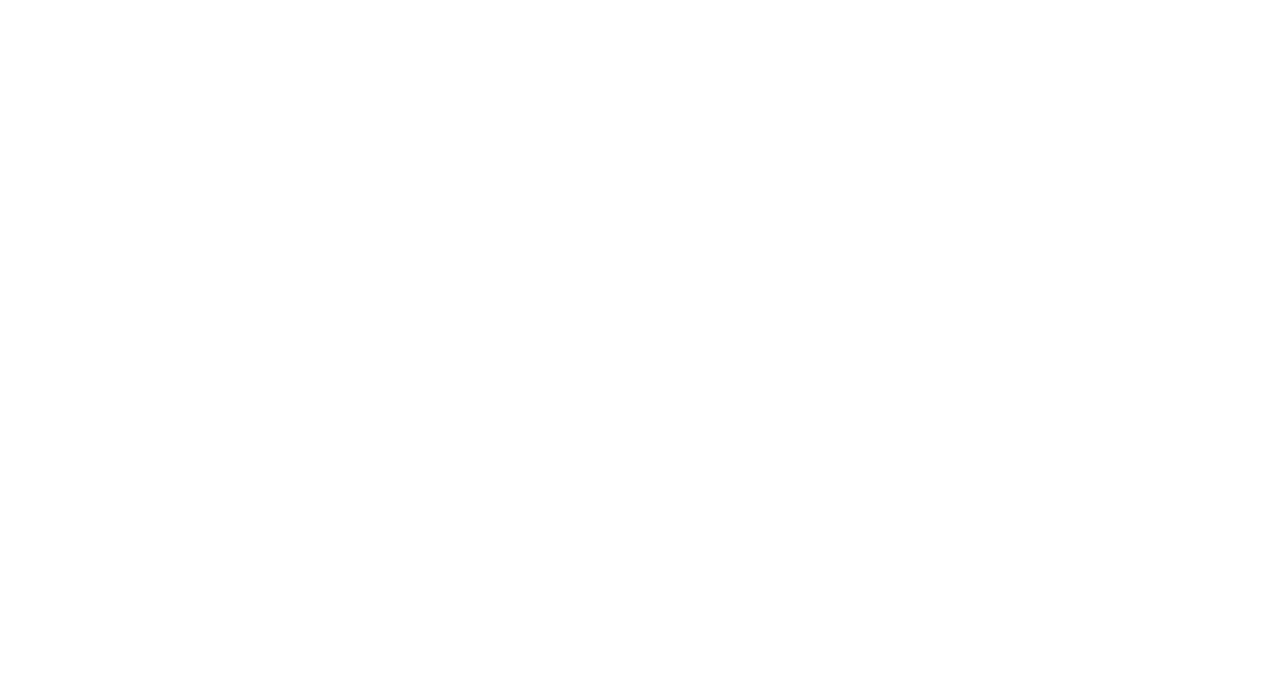
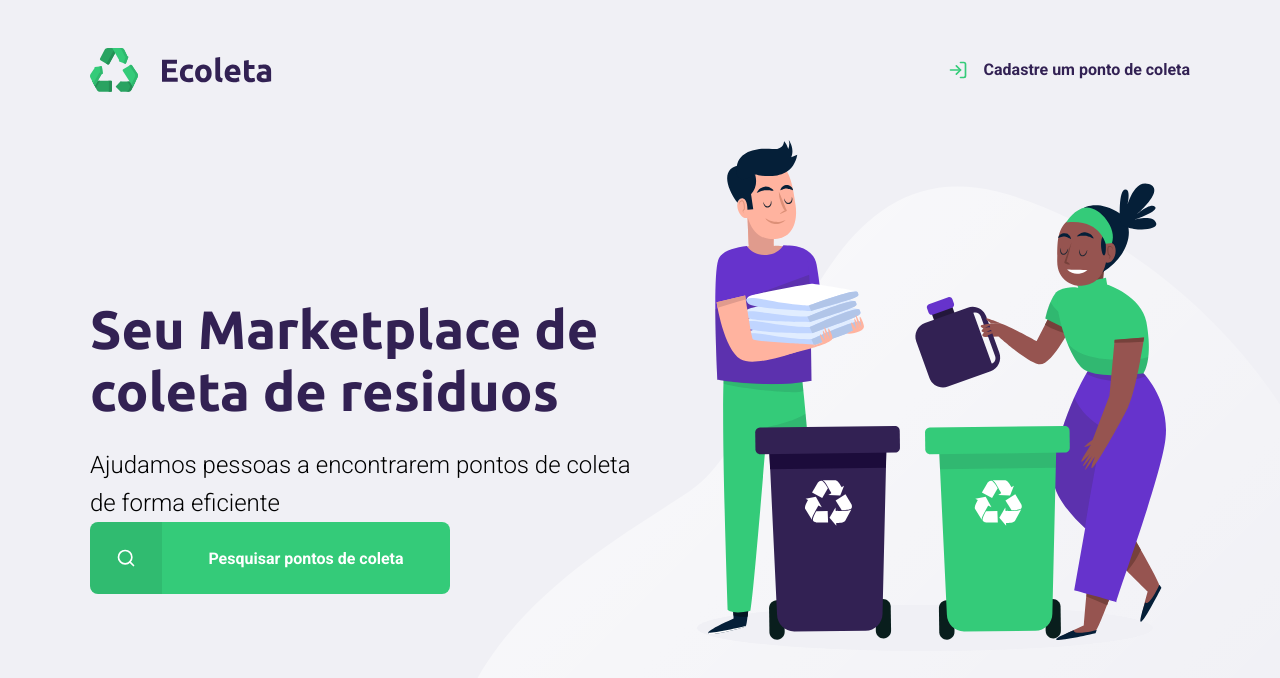
Before and after one commit to GabrielFSSantos/Ecoleta_NLW1_Starter, a plain HTML site: page index.html in a window 1280 px wide. Drawn offline with Linux system fonts and the light colour scheme.

Commit message:
page home style

```diff
--- a/index.html
+++ b/index.html
@@ -1,15 +1,59 @@
 <!DOCTYPE html>
 
-<html lang=br>
+<html lang=pt_br>
+
+<!--
+
+    Hypeetext
+        hiper texto
+
+    Merkup
+        marcação de texto
+
+    Language
+        Linguagem
+
+-->
 
 <head>
+
     <meta charset="UTF-8">
     <meta name="viewport" content="width=device-width, initial-scale=1.0">
-    <title>Document</title>
+    <title>Ecoleta</title>
+
+    <link href="https://fonts.googleapis.com/css2?family=Roboto:wght@300;700&family=Ubuntu:wght@700display=swap" rel="stylesheet">
+    <link rel="stylesheet" href="/styles/main.css">
+
 </head>
 
 <body>
 
+    <div id="page-home">
+
+        <div class="content">
+
+            <header>
+                <img src="/assets/logo.svg" alt="Logomarca">
+                <a href="#">
+                    <span></span>Cadastre um ponto de coleta
+                </a>
+            </header>
+
+            <main>
+                <h1>Seu Marketplace de coleta de residuos</h1>
+
+                <p>Ajudamos pessoas a encontrarem pontos de coleta de forma eficiente</p>
+
+                <a href="#">
+                    <span></span> <strong>Pesquisar pontos de coleta</strong>
+                </a>
+
+            </main>
+
+        </div>
+
+    </div>
+
 </body>
 
 </html>
--- /dev/null
+++ b/styles/main.css
@@ -0,0 +1,150 @@
+:root {
+    --title-color: #322153;
+    --primary-color: #34cb79;
+}
+
+* {
+    margin: 0;
+    padding: 0;
+}
+
+html {
+    font-family: Roboto, sans-serif;
+}
+
+body {
+    background: #f0f0f5;
+    -webkit-font-smoothing: antialiased;
+}
+
+a {
+    text-decoration: none;
+}
+
+h1, h2, h3, h4, h5, h6 {
+    color: var(--title-color);
+    font-family: Ubuntu, sans-serif;
+}
+
+/* BOX MODEL
+Modelo de caixa
+
+Toda caixa tem:
+largura, altura, espaçamento, preenchimentos, posicionamento
+bordas, cor, fundo, maneira que é vista pelo html (display)
+*/
+
+#page-home {
+    height: 100vh;
+    background: url('../assets/home-background.svg') no-repeat;
+    background-position: 35vw bottom;
+}
+
+#page-home .content {
+    width: 90%;
+    max-width: 1100px;
+    height: 100%;
+    margin: 0 auto 0 auto;
+    display: flex;
+    flex-direction: column;
+}
+
+#page-home header {
+    margin-top: 48px;
+    display: flex;
+    align-items: center;
+    justify-content: space-between;
+}
+
+#page-home header a {
+    display: flex;
+    color: var(--title-color);
+    font-weight: 700;
+}
+
+#page-home header a span{
+    margin-right: 16px;
+    background-image: url('../assets/log-in.svg');
+    width: 20px;
+    height: 20px;
+}
+
+#page-home main{
+    max-width: 560px;
+    flex: 1;
+    display: flex;
+    flex-direction: column;
+    justify-content: center;
+}
+
+#page-home main h1{
+    font-size: 54px;
+}
+
+#page-home main p{
+    font-size: 24px;
+    line-height: 38px;
+    margin-top: 24px;
+}
+
+#page-home main a{
+    width: 100%;
+    max-width: 360px;
+    height: 72px;
+    border-radius: 8px;
+    display: flex;
+    align-items: center;
+    background: var(--primary-color);
+    transition: 400ms;
+
+}
+
+#page-home main a:hover{
+    background: #2fb86e;
+}
+
+#page-home main a span{
+    width: 72px;
+    height: 72px;
+    border-top-left-radius: 8px;
+    border-bottom-left-radius: 8px;
+    background-color: rgba(0, 0, 0, 0.08);
+    display: flex;
+    align-items: center;
+    justify-content: center;
+}
+
+#page-home main a span::after {
+    content: "";
+    background-image: url('../assets/search.svg');
+    width: 20px;
+    height: 20px;
+}
+
+#page-home main a strong {
+    color: white;
+    flex: 1;
+    text-align: center;
+}
+
+@media(max-width: 900px) {
+    #page-home {
+        background-position-x: 70vw;
+    }
+
+    #page-home .content {
+        align-items: center;
+        text-align: center;
+    }
+
+    #page-home header a {
+        position: absolute;
+        bottom: 48px;
+        left: 50%;
+        transform: translate(-50%);
+    }
+
+    #page-home main {
+        align-items: center;
+    }
+}
```
Also changed, not shown: assets/arrow-left.svg (added), assets/baterias.svg (added), assets/check.svg (added), assets/eletronicos.svg (added), assets/home-background.svg (added), assets/lampadas.svg (added), assets/log-in.svg (added), assets/logo.svg (added), assets/oleo.svg (added), assets/organicos.svg (added), assets/papeis-papelao.svg (added), assets/search.svg (added), assets/x.svg (added), 1 other file.
